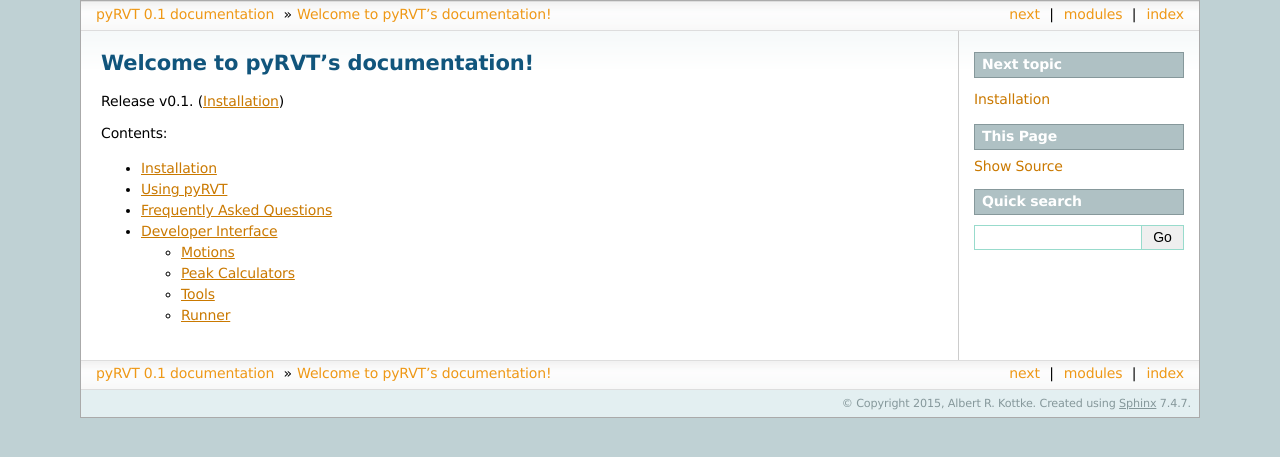
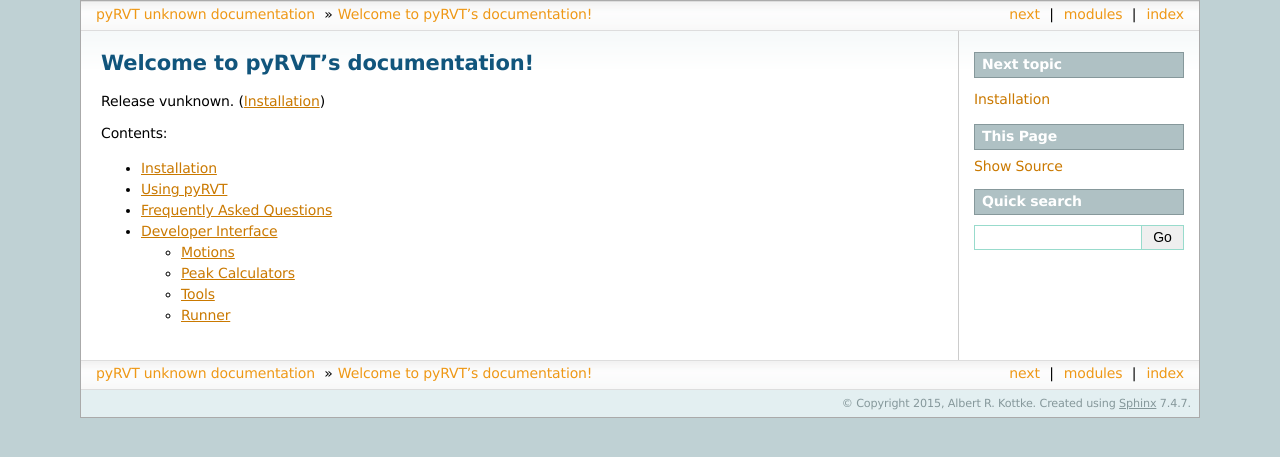
Before and after one commit to arkottke/pyrvt, a Sphinx documentation site: the page built from docs/index.rst, in a window 1280 px wide. Shown: the top 457 px of the page. Built offline with Sphinx 7.4.7, drawn with Linux system fonts in a browser that asks for light colours.

Commit message:
Changed to use __version__.

```diff
--- a/docs/conf.py
+++ b/docs/conf.py
@@ -15,6 +15,8 @@
 
 import sys
 import os
+
+import pyrvt
 
 from unittest.mock import MagicMock
 
@@ -69,9 +71,9 @@
 # built documents.
 #
 # The short X.Y version.
-version = '0.1'
+version = pyrvt.__version__
 # The full version, including alpha/beta/rc tags.
-release = '0.1'
+release = version
 
 # The language for content autogenerated by Sphinx. Refer to documentation
 # for a list of supported languages.
```
